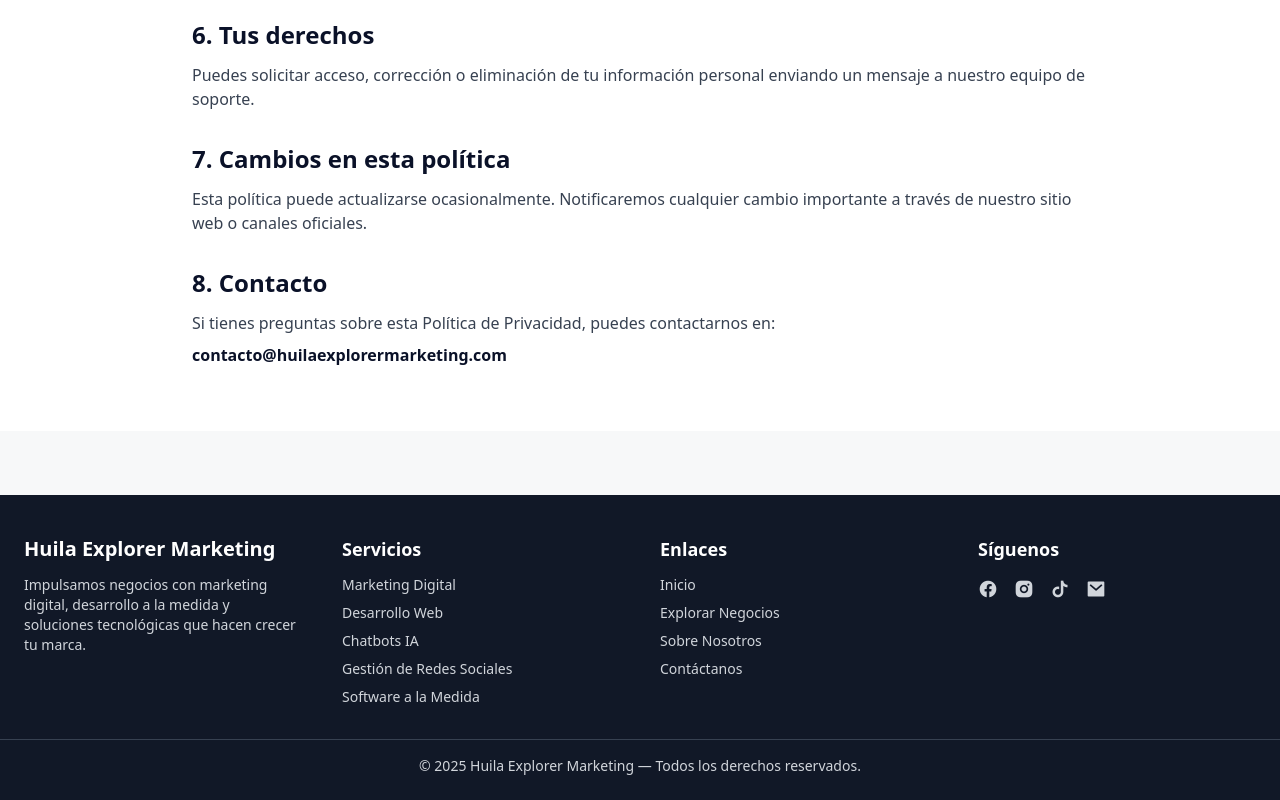
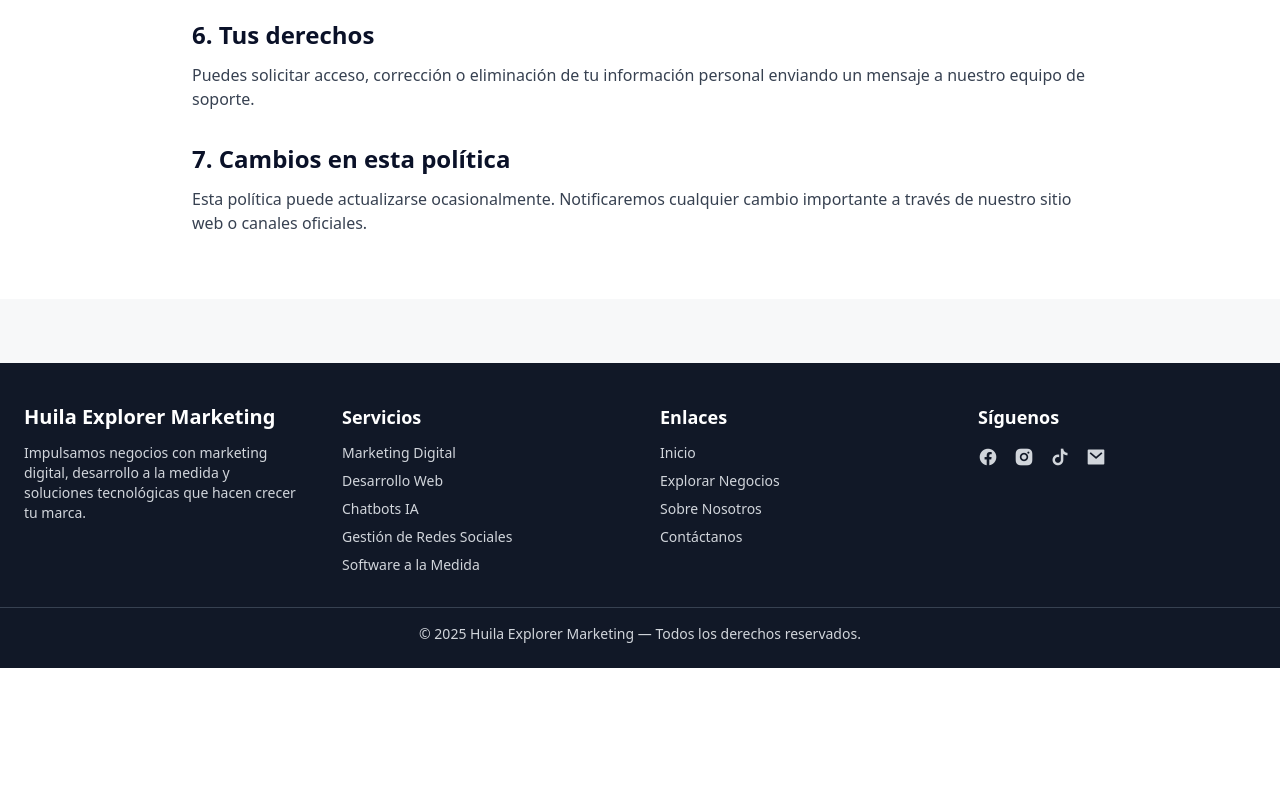
Before and after one commit to luis13xd/frontend-huila-explorer, a React (Vite) app: page /politicas in a window 1280 px wide. Shown: the part 1031-1831 px from the top of the page. After the commit the page ends 1699 px from the top, so only its background shows below. Built offline with nearby package versions, Linux system fonts and the light colour scheme; what editorjs-html would draw is missing.

Commit message:
ajustamos las politicas

```diff
--- a/src/pages/miniPage/Policy.jsx
+++ b/src/pages/miniPage/Policy.jsx
@@ -103,18 +103,6 @@
             </p>
           </section>
 
-          {/* Contacto */}
-          <section>
-            <h2 className="text-2xl font-semibold text-[#0a1128] mb-3">
-              8. Contacto
-            </h2>
-            <p className="text-gray-700">
-              Si tienes preguntas sobre esta Política de Privacidad, puedes contactarnos en:
-            </p>
-            <p className="mt-2 font-semibold text-[#0a1128]">
-              contacto@huilaexplorermarketing.com
-            </p>
-          </section>
         </div>
       </div>
     </div>
```
